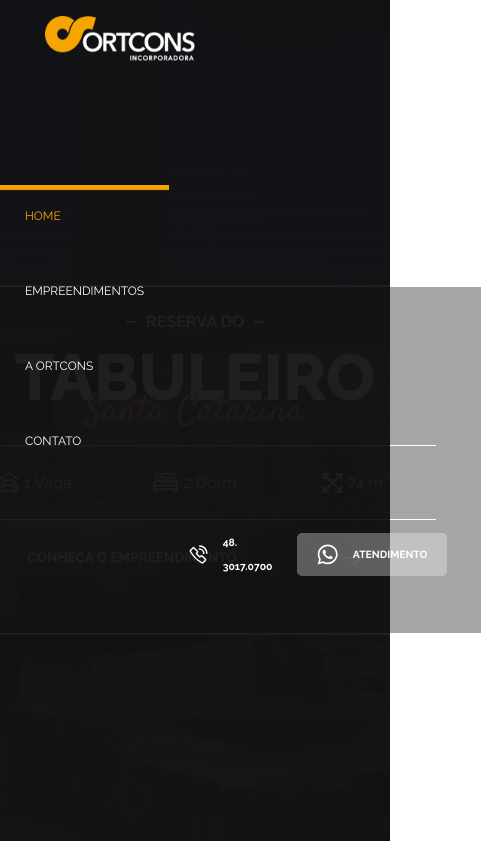
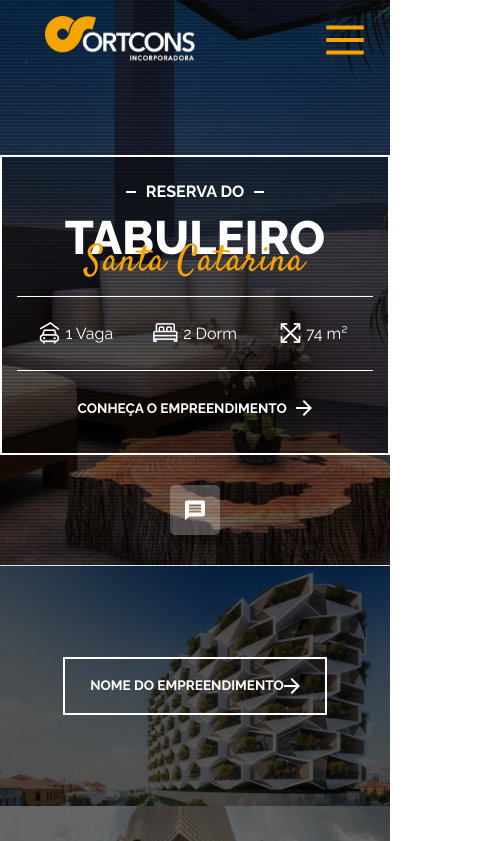
Before and after one commit to eduardoaraya/ortcons-gatsby, a Gatsby site: page /home in a window 390 px wide. Shown: the top 841 px of the page, 483 px wide, since content can reach past the window. Built offline with nearby package versions, Linux system fonts and the light colour scheme; Gatsby itself is replaced by a stand-in of ours.

Commit message:
mobile home

```diff
--- a/src/components/banner/styled.js
+++ b/src/components/banner/styled.js
@@ -6,6 +6,9 @@
     background-position:center;
     background-repeat:no-repeat;
     height:100vh;
+    @media(max-width:900px){
+        height:auto;
+    }
     background-color:#222;
     border-bottom:1px solid #E5E5E5;
 `
@@ -19,6 +22,9 @@
     flex-direction:column;
     align-items:center;
     padding-top:285px;
+    @media(max-width:900px){
+        padding-top:155px;
+    }
 `
 
 
@@ -28,6 +34,11 @@
     border:2px solid #FFF;
     padding:15px 45px;
     background:rgba(0,0,0,0.35);
+    @media(max-width:900px){
+        width: 100%;
+        height: 300px;
+        padding:15px;
+    }
     .intro{
         h1{
             color:#FFF;
@@ -77,6 +88,9 @@
                     font-feature-settings: 'pnum' on, 'lnum' on;
                     text-transform: uppercase;
                     animation:fadeLeft 1s .5s forwards;
+                    @media(max-width:900px){
+                        font-size: 1.3em;
+                    }
                 }
                 &.txt-3{
                     opacity:0;
@@ -129,6 +143,9 @@
         margin:15px auto;
         border-radius:4px;
         cursor: pointer;
+        @media(max-width:900){
+            flex-wrap:wrap;
+        }
         &:hover{
             background:rgba(250,250,250,.5);
             a,svg path{
@@ -154,10 +171,12 @@
     align-items:center;
     margin-top:205px;
     height:60px;
-    @media(max-width:1140px){
-        margin-right:45px;
+    @media(max-width:900px){
+        margin:25px auto;
+        justify-content:center;
     }
     .chat-btn{
+
         background-color:rgba(250,250,250,.25);
         padding:15px;
         display:flex;
@@ -178,4 +197,5 @@
             height:35px;
         }
     }
+
 `
--- a/src/components/header/header.js
+++ b/src/components/header/header.js
@@ -7,7 +7,8 @@
   Navigator,
   MenuList,
   MenuItem,
-  Container
+  Container,
+  Mobile
 } from './styled';
 
 import {
@@ -19,6 +20,7 @@
 const Header = ({ transparent }) => {
 
   const [fixed, setFixed] = useState(false);
+  const [mobile, setMobile] = useState(false);
 
   function handleScrollHeader() {
     if (window.scrollY > 100) {
@@ -33,18 +35,22 @@
     return () => window.removeEventListener('scroll', handleScrollHeader);
   }, [])
 
+  const toggleMenu = () => {
+    setMobile(!mobile);
+  }
+
   return (
     <HeaderTop transparent={transparent} className={fixed && 'active'}>
       <Container>
         <Logo src={logo} />
-        <Navigator>
+        <Navigator className={mobile ? 'open' : ''}>
           <MenuList>
             <MenuItem><Link activeClassName="active" to="/home">Home</Link></MenuItem>
             <MenuItem><Link activeClassName="active" to="/developments">Empreendimentos</Link></MenuItem>
             <MenuItem><Link activeClassName="active" to="/about">A Ortcons</Link></MenuItem>
             <MenuItem><Link activeClassName="active" to="/contact">Contato</Link></MenuItem>
           </MenuList>
-          <Phones>
+          <Phones className="phones">
             <Phone>
               <svg width="23" height="23" viewBox="0 0 23 23" fill="none" xmlns="http://www.w3.org/2000/svg">
                 <path d="M20.2627 17.3637L16.1755 13.2763C15.8095 12.9103 15.2298 12.9103 14.864 13.2763L13.7354 14.4049C13.6133 14.527 13.4302 14.527 13.3081 14.4355C11.8444 13.1545 10.4717 11.7819 9.19065 10.2873C9.09909 10.1654 9.09909 9.98228 9.22117 9.86021L10.3498 8.7316C10.5329 8.54849 10.6242 8.33525 10.6242 8.06058C10.6242 7.81643 10.5329 7.57248 10.3498 7.38936L6.26261 3.36324C5.89658 2.99721 5.31712 2.99721 4.95109 3.36324L1.90098 6.41374C1.62651 6.68822 1.53495 7.1458 1.74839 7.51183C5.04245 13.612 10.0141 18.5839 16.1143 21.8779C16.2364 21.939 16.389 22 16.5415 22C16.7855 22 17.0295 21.9084 17.2126 21.7255L20.2627 18.6754C20.4458 18.4923 20.5372 18.2789 20.5372 18.0042C20.5372 17.7602 20.4456 17.5466 20.2627 17.3637Z" stroke="white" strokeWidth="1.8" strokeMiterlimit="10" />
@@ -62,6 +68,13 @@
           </Phones>
         </Navigator>
       </Container>
+      <Mobile onClick={() => toggleMenu()} className={mobile ? 'active' : ''}>
+        <svg xmlns="http://www.w3.org/2000/svg" width="48pt" height="48pt" viewBox="0 0 48 48" version="1.1">
+          <g id="surface10314045">
+            <path d="M 6 22 L 42 22 L 42 26 L 6 26 Z M 6 10 L 42 10 L 42 14 L 6 14 Z M 6 34 L 42 34 L 42 38 L 6 38 Z M 6 34 " />
+          </g>
+        </svg>
+      </Mobile>
     </HeaderTop >
   );
 }
--- a/src/components/header/styled.js
+++ b/src/components/header/styled.js
@@ -4,19 +4,19 @@
     width:100%;
     height:130px;
     position:fixed;
-    z-index:9999;
     transition:.3s;
     top:0;
     left:0;
     background:${ (props) => props.transparent ? 'transparent' : 'rgba(19,18,21)'};
+    z-index:9999999;
     &.active{
         background:rgba(19,18,21,.85);
         box-shadow:0px 5px 8px -5px rgba(19,18,21,.75);
     }
     @media(max-width:1140px){
         height:80px;
-        background:rgba(19,18,21,.95);
     }
+
 `
 
 export const Container = styled.div`
@@ -33,9 +33,11 @@
 `
 
 export const Logo = styled.img`
+    position:relative;
     width:195.35px;
     height:56px;
     transition:.3s;
+    z-index:999;
     &.active{
         width:100px;
         height:26px;
@@ -62,15 +64,25 @@
         }
     }
     @media(max-width:1106px){
+        opacity:0;
+        left:-300px;
+        transition:.3s;
+        &.open{
+            opacity:1;
+            left:0;
+        }
+        display:flex;
         position:fixed;
         top:0;
-        left:0;
         width:100%;
+        max-width:300px;
         height:100%;
-        margin-top:80px;
-        background:rgba(19,18,21,.95);
-        display:flex;
-        padding-top:105px;
+        background:rgba(19,18,21,1);
+        padding-top:80px;
+        z-index:99;
+    }
+    .phones{
+        display:none;
     }
 `
 
@@ -142,3 +154,20 @@
         }
     }
 `
+
+export const Mobile = styled.div`
+    position: absolute;
+    top:15px;
+    right:30px;
+    width: 40px;
+    height: 40px;
+    outline:none;
+    cursor: pointer;
+    svg{
+        width:50px;
+        height:50px;
+        path{
+            fill:#F6A500;
+        }
+    }
+`
--- a/src/pages/home/index.js
+++ b/src/pages/home/index.js
@@ -28,7 +28,7 @@
         <Layout transparentHeader={true}>
             <Banner></Banner>
             <SectionDevelopment>
-                <Flex >
+                <Flex className="wrapper">
                     <Box className="filter-black" backgroundImage={Rectangle1}>
                         <FlexCenter>
                             <CallAction border="solid 2px #FFF">
--- a/src/styles-pages/home-styled.js
+++ b/src/styles-pages/home-styled.js
@@ -7,6 +7,11 @@
     @media(max-width:1140px){
         height:auto;
         min-height:340px;
+    }
+    .wrapper{
+        @media(max-width:900px){
+            flex-direction:column;
+        }
     }
 `
 
@@ -33,6 +38,14 @@
         height:auto;
         min-height:340px;
     }
+    @media(max-width:900px){
+        height:auto;
+        min-height:240px;
+        display:flex;
+        justify-content:center;
+        align-items:center;
+    }
+
 `
 
 export const SectionAbout = styled.section`
@@ -40,10 +53,18 @@
     min-height:683px;
     background:#E5E5E5;
     padding:105px 0;
+    @media(max-width:900px){
+        padding:15px 0;
+    }
     .wrapper{
         @media(max-width:1140px){
             flex-wrap:wrap;
-            padding:75px;
+            padding:15px 45px;
+        }
+        .right{
+            @media(max-width:900px){
+                padding:15px;
+            }
         }
     }
 `
@@ -52,8 +73,6 @@
 export const WrapperAboutText = styled.div`
     padding:45px 10px;
     @media(max-width:1140px){
-        flex-wrap:wrap;
-        padding:75px;
         height:auto;
         h1{
             font-size:1.5em;
```
